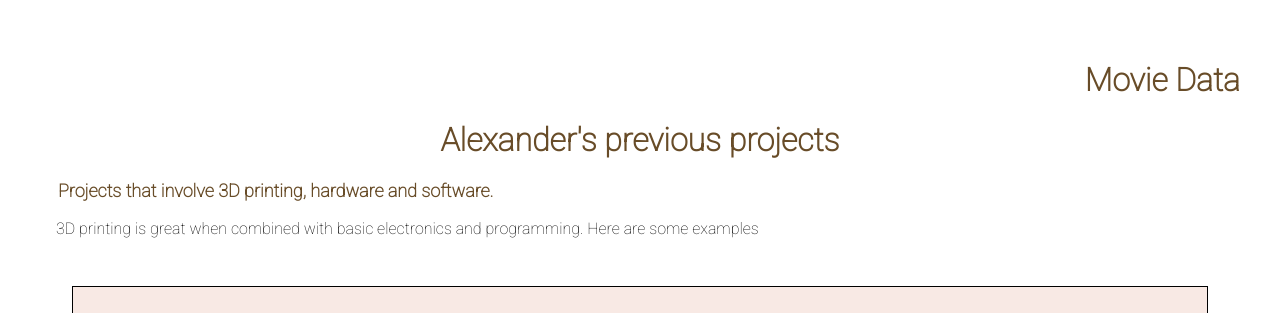
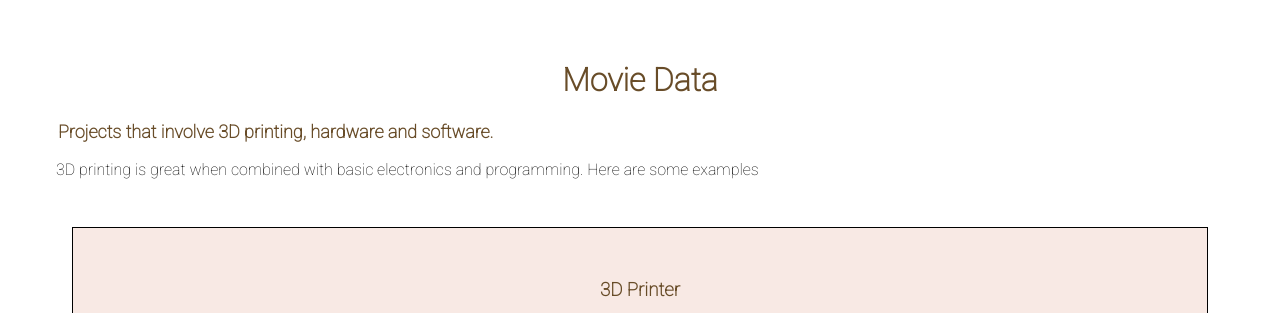
Before and after one commit to AlexVOiceover/Movie-Data, a plain HTML site: page index.html in a window 1280 px wide. Shown: the top 313 px of the page. Drawn offline with Linux system fonts and the light colour scheme.

Commit message:
Delete all reference to previous project

```diff
--- a/index.html
+++ b/index.html
@@ -17,12 +17,8 @@
 
     <body>
 
-        <header>
-            <h1 class="h1right">Movie Data</h1>
-        </header>
-
         <main>
-            <h1>Alexander's previous projects</h1>
+            <h1>Movie Data</h1>
 
             <section>
                 <h2>Projects that involve 3D printing, hardware and software.</h2>
--- a/styles/my-styles.css
+++ b/styles/my-styles.css
@@ -1,8 +1,6 @@
 h1 {color: rgb(104, 76, 40);
     font-family: 'Roboto', sans-serif;
     text-align: center;}
-
-.h1right {text-align: right;}
 
 h2 {color: rgb(104, 76, 40);
     font-family: 'Roboto', sans-serif;
```
